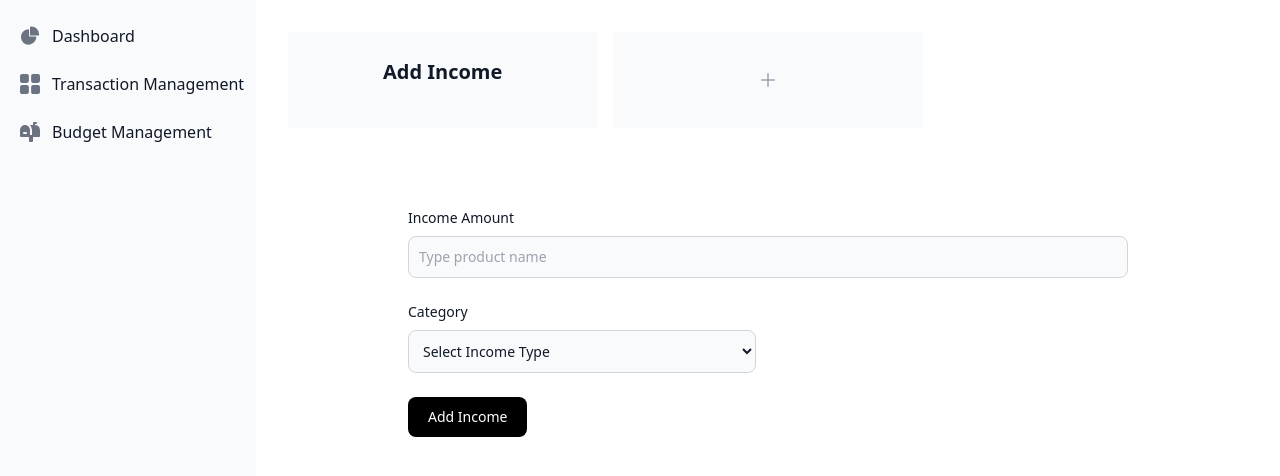
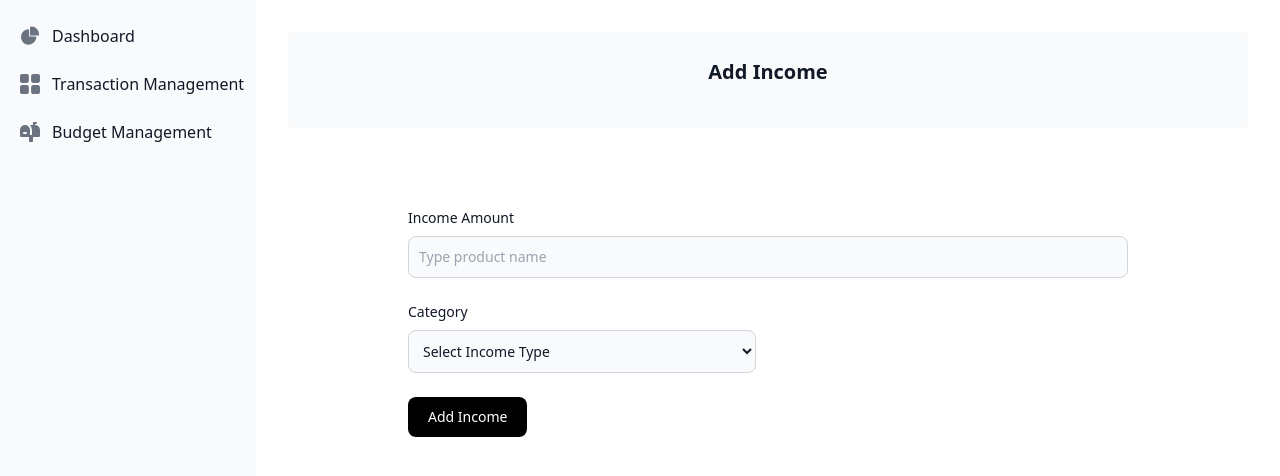
Before and after one commit to Nadun24/income-expenses-app, a React (Vite) app in the folder resources/front-end/: page /add-incomes in a window 1280 px wide. Shown: the top 476 px of the page. Built offline with nearby package versions, Linux system fonts and the light colour scheme.

Commit message:
add test for inmountr null request

```diff
--- a/resources/front-end/src/components/common/dashboard/dashboardComponents/transactionManagement/AddIncome.jsx
+++ b/resources/front-end/src/components/common/dashboard/dashboardComponents/transactionManagement/AddIncome.jsx
@@ -6,19 +6,19 @@ const AddIncome = () => {
 
             <div className="p-4 sm:ml-64">
                 <div className="p-4 ">
-                    <div className="grid grid-cols-3 gap-4 mb-4">
+                    <div className="grid  gap-4 mb-4">
                         <div className="flex items-center justify-center h-24 rounded bg-gray-50 dark:bg-gray-800">
                             <h2 className="mb-4 text-xl font-bold text-gray-900 dark:text-white">Add Income</h2>
                         </div>
-                        <div className="flex items-center justify-center h-24 rounded bg-gray-50 dark:bg-gray-800">
-                        <p className="text-2xl text-gray-400 dark:text-gray-500">
-                                <svg className="w-3.5 h-3.5" aria-hidden="true" xmlns="http://www.w3.org/2000/svg"
-                                     fill="none" viewBox="0 0 18 18">
-                                    <path stroke="currentColor" stroke-linecap="round" stroke-linejoin="round"
-                                          stroke-width="2" d="M9 1v16M1 9h16"/>
-                                </svg>
-                            </p>
-                        </div>
+                        {/*<div className="flex items-center justify-center h-24 rounded bg-gray-50 dark:bg-gray-800">*/}
+                        {/*<p className="text-2xl text-gray-400 dark:text-gray-500">*/}
+                        {/*        <svg className="w-3.5 h-3.5" aria-hidden="true" xmlns="http://www.w3.org/2000/svg"*/}
+                        {/*             fill="none" viewBox="0 0 18 18">*/}
+                        {/*            <path stroke="currentColor" stroke-linecap="round" stroke-linejoin="round"*/}
+                        {/*                  stroke-width="2" d="M9 1v16M1 9h16"/>*/}
+                        {/*        </svg>*/}
+                        {/*    </p>*/}
+                        {/*</div>*/}
 
                     </div>
                     <div className=" h-48 mb-4 rounded bg-gray-50 dark:bg-gray-800">
@@ -57,6 +57,8 @@ const AddIncome = () => {
                                     </button>
                                 </form>
                             </div>
+                        <div>
+                        </div>
                         </section>
                     </div>
 
```
Also changed, not shown: 2 other files (tests, documents, lock files or other folders).
